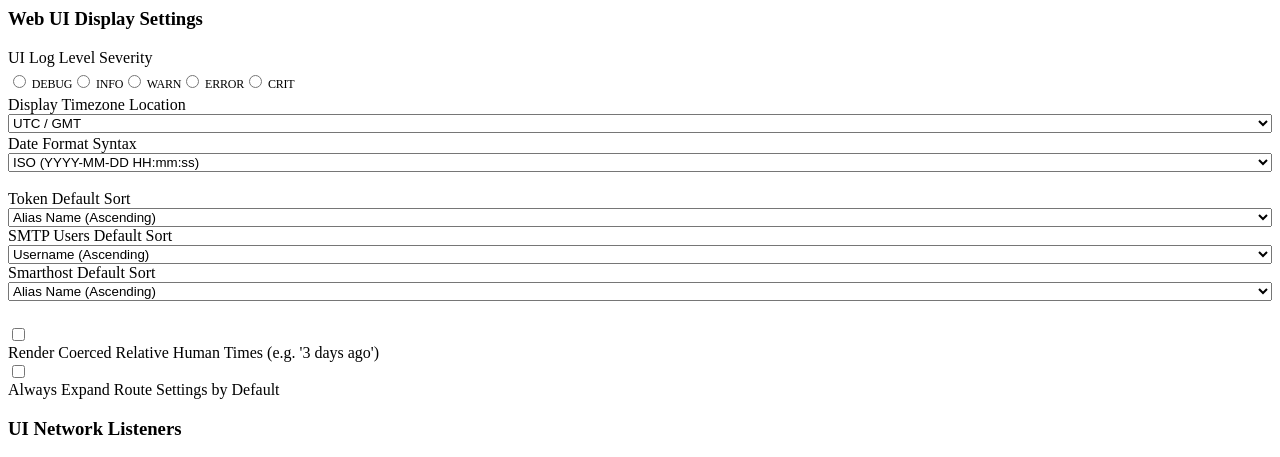
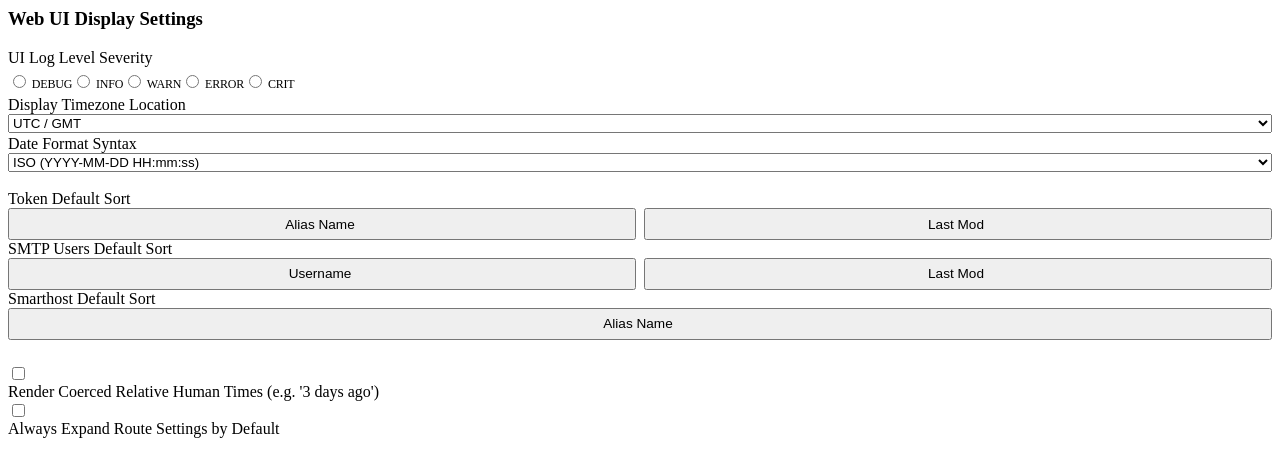
Before and after one commit to veduco/pySMTP-pushover, a FastAPI app: template frontend/templates/tab_ui.html in a window 1280 px wide. Shown: the top 457 px of the page. Run offline with FastAPI, Linux system fonts and the light colour scheme; the template is opened without the code that fills it, so the values that code supplies are empty.

Commit message:
Update sort pickers

```diff
--- a/frontend/templates/tab_ui.html
+++ b/frontend/templates/tab_ui.html
@@ -37,29 +37,48 @@
 
         <div class="flex-row" style="margin-bottom: 1.5rem;">
             <div class="flex-col" style="flex: 1; min-width: 200px;">
-                <label>Token Default Sort</label>
-                <select style="width: 100%;" name="vault_sort" x-model="ui_vault_sort">
-                    <option value="name_asc">Alias Name (Ascending)</option>
-                    <option value="name_desc">Alias Name (Descending)</option>
-                    <option value="epoch_asc">Last Modification (Ascending)</option>
-                    <option value="epoch_desc">Last Modification (Descending)</option>
-                </select>
+                <label style="margin-bottom: 0.25rem;">Token Default Sort</label>
+                <input type="hidden" name="vault_sort" x-model="ui_vault_sort">
+                <div style="display: flex; gap: 0.5rem;">
+                    <button type="button" style="flex: 1; padding: 0.4rem; font-size: 0.85rem;"
+                            :class="ui_vault_sort.startsWith('name') ? '' : 'outline'"
+                            @click="ui_vault_sort = ui_vault_sort.startsWith('name') ? (ui_vault_sort === 'name_asc' ? 'name_desc' : 'name_asc') : 'name_asc'">
+                        Alias Name <span style="margin-left: 0.25rem;" x-show="ui_vault_sort.startsWith('name')" x-text="ui_vault_sort.endsWith('asc') ? '▲' : '▼'"></span>
+                    </button>
+                    <button type="button" style="flex: 1; padding: 0.4rem; font-size: 0.85rem;"
+                            :class="ui_vault_sort.startsWith('epoch') ? '' : 'outline'"
+                            @click="ui_vault_sort = ui_vault_sort.startsWith('epoch') ? (ui_vault_sort === 'epoch_asc' ? 'epoch_desc' : 'epoch_asc') : 'epoch_asc'">
+                        Last Mod <span style="margin-left: 0.25rem;" x-show="ui_vault_sort.startsWith('epoch')" x-text="ui_vault_sort.endsWith('asc') ? '▲' : '▼'"></span>
+                    </button>
+                </div>
             </div>
+
             <div class="flex-col" style="flex: 1; min-width: 200px;">
-                <label>SMTP Users Default Sort</label>
-                <select style="width: 100%;" name="smtp_sort" x-model="ui_smtp_sort">
-                    <option value="name_asc">Username (Ascending)</option>
-                    <option value="name_desc">Username (Descending)</option>
-                    <option value="epoch_asc">Last Modification (Ascending)</option>
-                    <option value="epoch_desc">Last Modification (Descending)</option>
-                </select>
+                <label style="margin-bottom: 0.25rem;">SMTP Users Default Sort</label>
+                <input type="hidden" name="smtp_sort" x-model="ui_smtp_sort">
+                <div style="display: flex; gap: 0.5rem;">
+                    <button type="button" style="flex: 1; padding: 0.4rem; font-size: 0.85rem;"
+                            :class="ui_smtp_sort.startsWith('name') ? '' : 'outline'"
+                            @click="ui_smtp_sort = ui_smtp_sort.startsWith('name') ? (ui_smtp_sort === 'name_asc' ? 'name_desc' : 'name_asc') : 'name_asc'">
+                        Username <span style="margin-left: 0.25rem;" x-show="ui_smtp_sort.startsWith('name')" x-text="ui_smtp_sort.endsWith('asc') ? '▲' : '▼'"></span>
+                    </button>
+                    <button type="button" style="flex: 1; padding: 0.4rem; font-size: 0.85rem;"
+                            :class="ui_smtp_sort.startsWith('epoch') ? '' : 'outline'"
+                            @click="ui_smtp_sort = ui_smtp_sort.startsWith('epoch') ? (ui_smtp_sort === 'epoch_asc' ? 'epoch_desc' : 'epoch_asc') : 'epoch_asc'">
+                        Last Mod <span style="margin-left: 0.25rem;" x-show="ui_smtp_sort.startsWith('epoch')" x-text="ui_smtp_sort.endsWith('asc') ? '▲' : '▼'"></span>
+                    </button>
+                </div>
             </div>
+
             <div class="flex-col" style="flex: 1; min-width: 200px;">
-                <label>Smarthost Default Sort</label>
-                <select style="width: 100%;" name="smarthost_sort" x-model="ui_smarthost_sort">
-                    <option value="alias_asc">Alias Name (Ascending)</option>
-                    <option value="alias_desc">Alias Name (Descending)</option>
-                </select>
+                <label style="margin-bottom: 0.25rem;">Smarthost Default Sort</label>
+                <input type="hidden" name="smarthost_sort" x-model="ui_smarthost_sort">
+                <div style="display: flex; gap: 0.5rem;">
+                    <button type="button" style="flex: 1; padding: 0.4rem; font-size: 0.85rem;"
+                            @click="ui_smarthost_sort = ui_smarthost_sort === 'alias_asc' ? 'alias_desc' : 'alias_asc'">
+                        Alias Name <span style="margin-left: 0.25rem;" x-text="ui_smarthost_sort.endsWith('asc') ? '▲' : '▼'"></span>
+                    </button>
+                </div>
             </div>
         </div>
 
```
